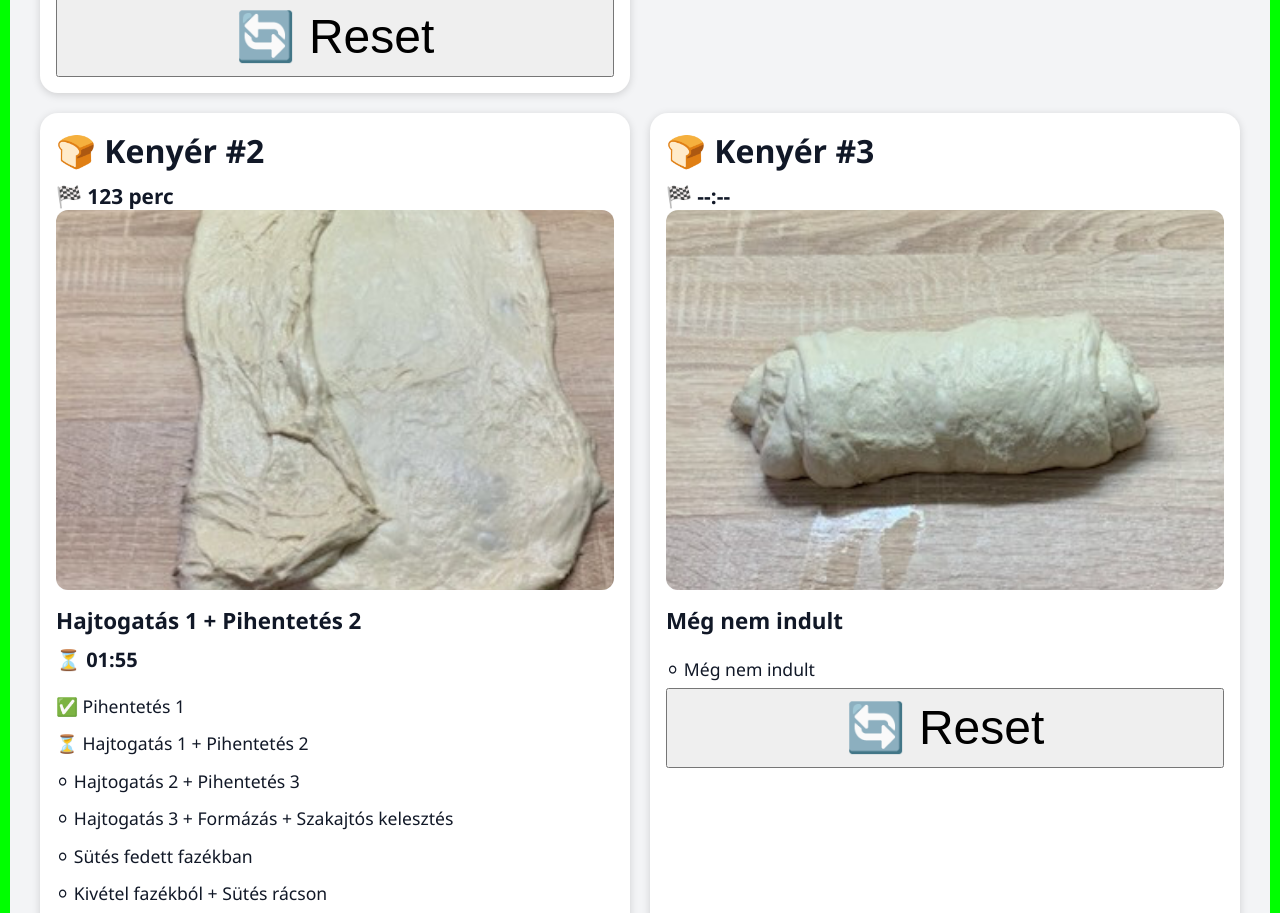
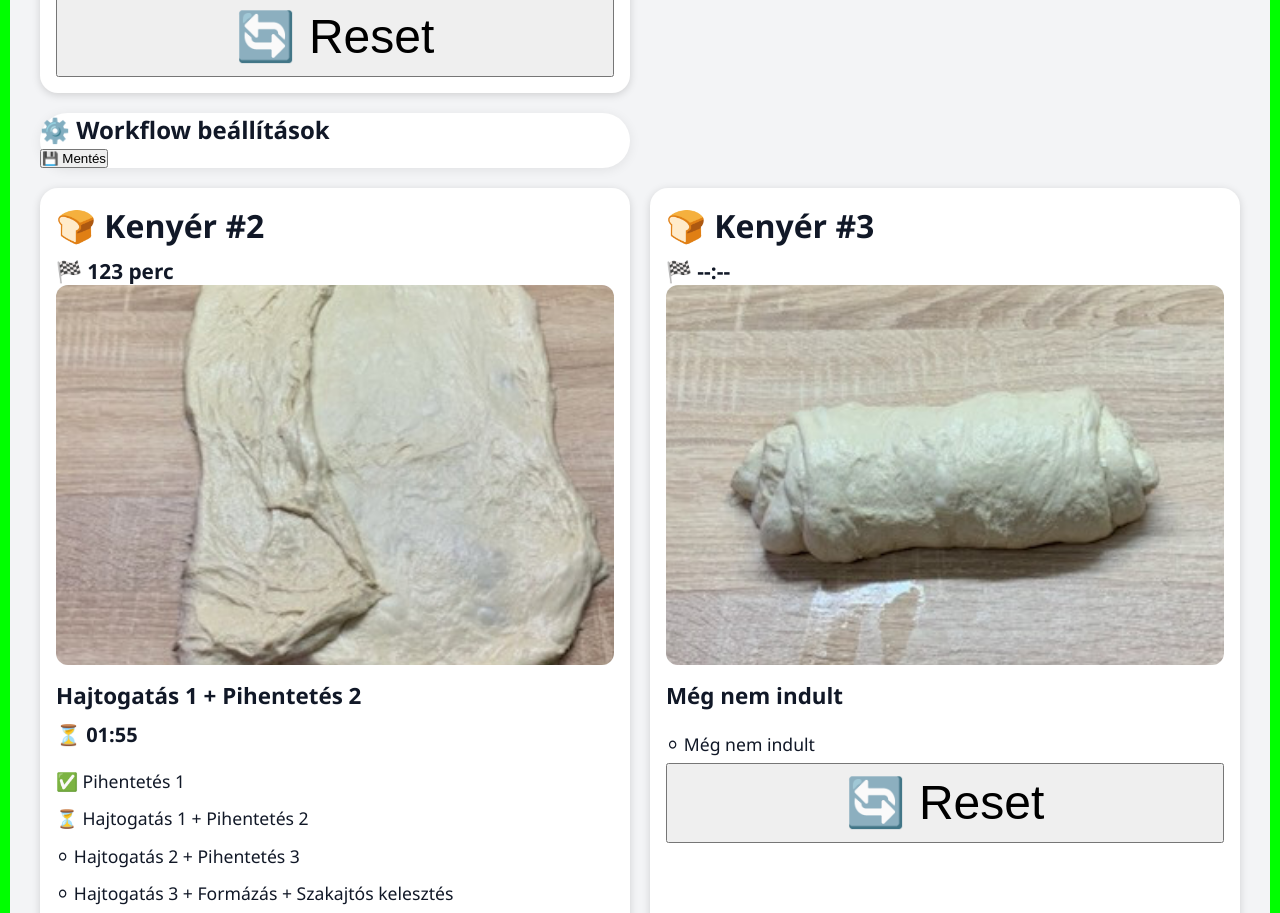
Before and after one commit to Tszaky/kenyersuto-asszisztens, a plain HTML site: page index.html in a window 1280 px wide. Shown: the part 1371-2284 px from the top of the page. Drawn offline with Linux system fonts and the light colour scheme.

Commit message:
index.html

```diff
--- a/index.html
+++ b/index.html
@@ -106,7 +106,19 @@
             </div>
 
         </article>
+        <article class="settings-panel card">
+
+    <h2>⚙️ Workflow beállítások</h2>
+
+    <div id="workflowSettings"></div>
+
+    <button id="saveWorkflowBtn">
+        💾 Mentés
+    </button>
+
+</article>
 </section>
+
     <!-- ALSÓ SOR -->
 
     <section class="bottom-grid">
```
